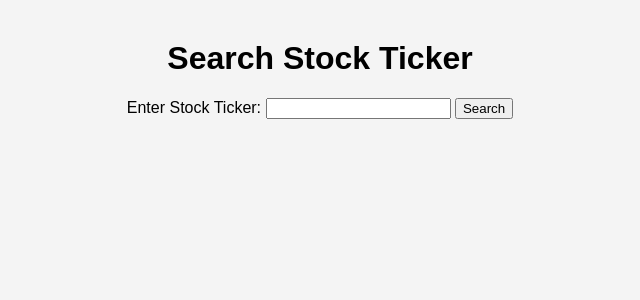
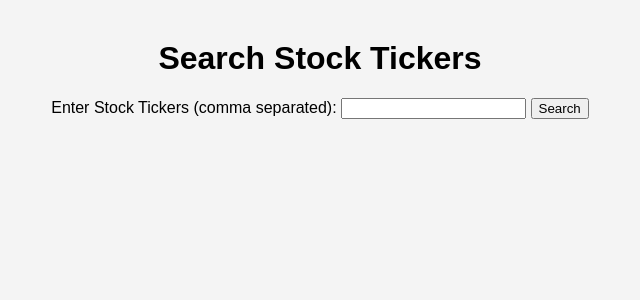
Before and after one commit to pdantu/stockspredictor, a Flask app: page /search_stock in a window 1280 px wide. Shown: the top 300 px of the page, without its empty margins (320-960 px from the left). Run offline with Flask 3, Linux system fonts and the light colour scheme.

Commit message:
update dashboard

```diff
--- a/app.py
+++ b/app.py
@@ -147,17 +147,29 @@ def portfolios():
 
 @app.route('/search_stock', methods=['GET', 'POST'])
 def search_stock():
-    # Merge CSV files before searching
-    merge_csv_files()
     df = pd.read_csv('merged.csv')
     search_result = None
     if request.method == 'POST':
-        stock_ticker = request.form['stock_ticker'].upper()
-        search_result = df[df['Ticker'] == stock_ticker]
+        stock_tickers = request.form['stock_ticker'].upper().split(',')
+        stock_tickers = [ticker.strip() for ticker in stock_tickers]
+        search_result = df[df['Ticker'].isin(stock_tickers)]
         if search_result.empty:
             search_result = None
 
     return render_template('search_stock.html', search_result=search_result)
+# def search_stock():
+#     # Merge CSV files before searching
+#     # merge_csv_files()
+#     df = pd.read_csv('merged.csv')
+#     search_result = None
+#     if request.method == 'POST':
+#         stock_ticker = request.form['stock_ticker'].upper()
+#         search_result = df[df['Ticker'] == stock_ticker]
+#         print(search_result)
+#         if search_result.empty:
+#             search_result = None
+#         print(search_result)
+#     return render_template('search_stock.html', search_result=search_result)
 
 if __name__ == '__main__':
     app.run(debug=True)
--- a/templates/search_stock.html
+++ b/templates/search_stock.html
@@ -2,7 +2,7 @@
 <html lang="en">
 <head>
     <meta charset="UTF-8">
-    <title>Search Stock Ticker</title>
+    <title>Search Stock Tickers</title>
     <style>
         body {
             font-family: Arial, sans-serif;
@@ -36,16 +36,16 @@
     </style>
 </head>
 <body>
-    <h1>Search Stock Ticker</h1>
+    <h1>Search Stock Tickers</h1>
     <form action="/search_stock" method="POST">
-        <label for="stock_ticker">Enter Stock Ticker:</label>
+        <label for="stock_ticker">Enter Stock Tickers (comma separated):</label>
         <input type="text" id="stock_ticker" name="stock_ticker" required>
         <button type="submit">Search</button>
     </form>
 
-    {% if search_result %}
+    {% if search_result is not none %}
         {% if not search_result.empty %}
-            <h2>Search Result</h2>
+            <h2>Search Results</h2>
             <table>
                 <thead>
                     <tr>
```
